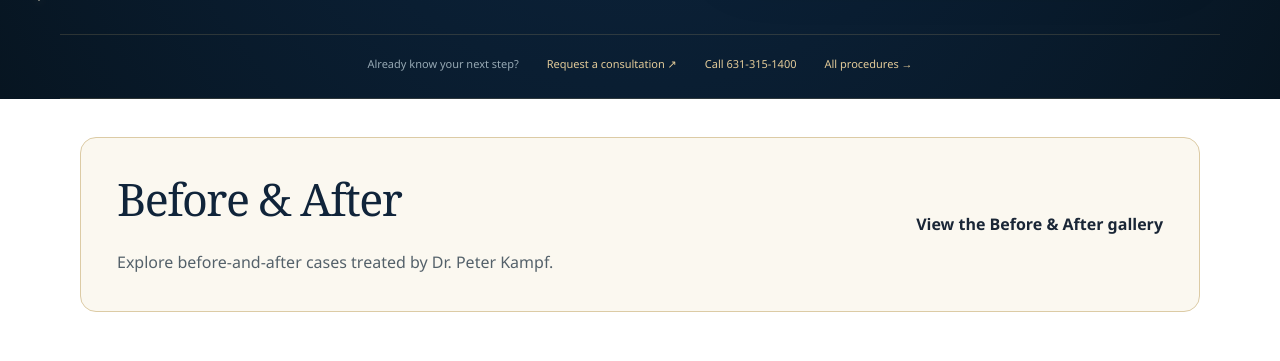
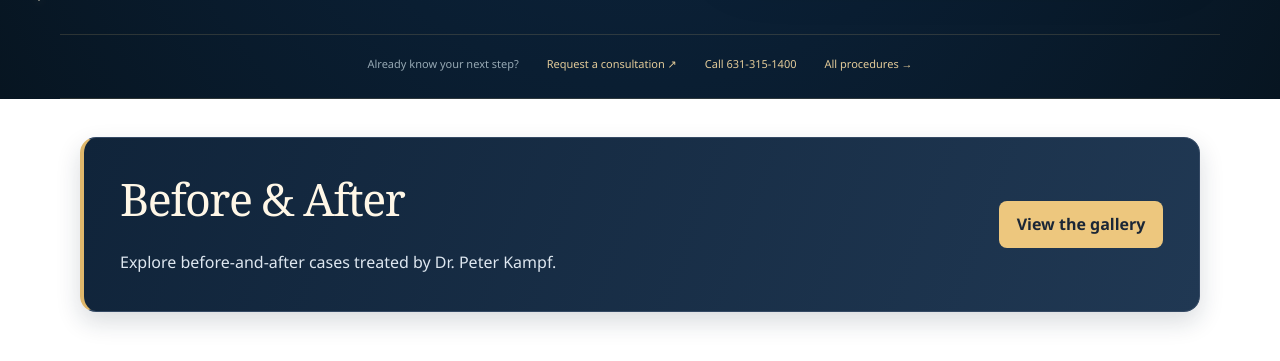
Before and after one commit to docpk64-code/NorthStar-June7th, a React (Vite) app: page / in a window 1280 px wide. Shown: the part 1462-1823 px from the top of the page. Built offline with nearby package versions, Linux system fonts and the light colour scheme; no server answers.

Commit message:
Make the Before & After homepage banner easier to spot

```diff
--- a/src/App.tsx
+++ b/src/App.tsx
@@ -222,7 +222,7 @@ export default function App() {
             <h2 id="before-after-preview-title">Before &amp; After</h2>
             <p>Explore before-and-after cases treated by Dr. Peter Kampf.</p>
           </div>
-          <a href="/implant-treatment-examples/#before-after">View the Before &amp; After gallery</a>
+          <a href="/implant-treatment-examples/#before-after">View the gallery</a>
         </section>
         {/* ── Care map ── */}
         <section className="services-section" id="treatments">
--- a/src/styles/beforeAfter.css
+++ b/src/styles/beforeAfter.css
@@ -7,24 +7,38 @@
   align-items:center;
   justify-content:space-between;
   gap:1rem 2rem;
-  border:1px solid #dccba5;
+  border:1px solid #344964;
+  border-inline-start:4px solid #dfb76b;
   border-radius:1rem;
-  background:#fbf8f0;
+  background:linear-gradient(110deg,#10243a,#203853);
+  box-shadow:0 10px 24px rgba(16,36,58,.16);
 }
 .before-after-teaser h2 {
-  color:#10243a;
+  color:#fff7e7;
   font:400 clamp(1.8rem,3vw,2.6rem)/1.1 Georgia,serif;
   margin:0 0 .45rem;
 }
-.before-after-teaser p { margin:0; color:#46576b; }
+.patient-preview .before-after-teaser p { margin:0; color:#dee7f0; }
+#before-after-preview-title { scroll-margin-top:10rem; }
 .before-after-teaser a {
   display:inline-flex;
   align-items:center;
+  justify-content:center;
   min-height:44px;
-  color:#654614;
+  padding:.65rem 1.1rem;
+  border-radius:.5rem;
+  background:#edc77e;
+  color:#10243a;
   font-weight:700;
-  text-decoration:underline;
-  text-underline-offset:.2em;
+  text-align:center;
+  text-decoration:none;
+}
+.before-after-teaser a:hover {
+  background:#ffe2a6;
+}
+.before-after-teaser a:focus-visible {
+  outline:2px solid #fff7e7;
+  outline-offset:4px;
 }
 .before-after-gallery { scroll-margin-top:8rem; }
 .before-after-cases {
@@ -60,5 +74,6 @@
 #case-4 { scroll-margin-top:8rem; }
 .before-after-credit { font-size:.9rem; }
 @media (max-width:600px) {
+  .before-after-teaser a { width:100%; }
   .before-after-cases { grid-template-columns:1fr; }
 }
```
